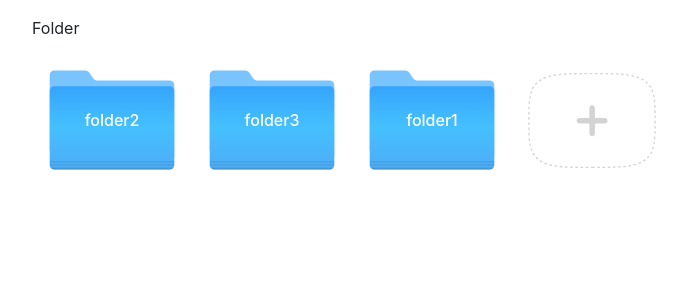
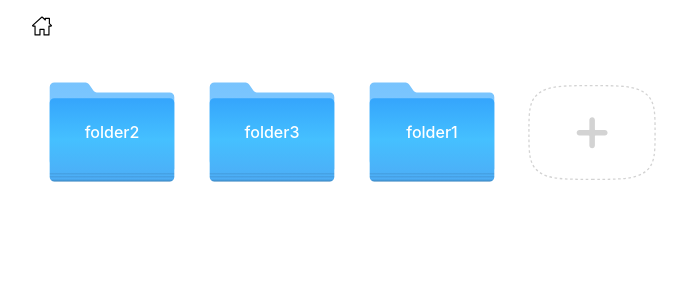
Before and after one commit to rahulrajsbkk/level-one-test, a React (Create React App) app: page / in a window 1280 px wide. Shown: the top 300 px of the page, without its empty margins (53-740 px from the left). Built offline with nearby package versions, Linux system fonts and the light colour scheme.

Commit message:
Bread Crumbs Fix

```diff
--- a/package.json
+++ b/package.json
@@ -10,7 +10,8 @@
     "react": "^16.12.0",
     "react-dom": "^16.12.0",
     "react-scripts": "3.3.0",
-    "reactstrap": "^8.4.0"
+    "reactstrap": "^8.4.0",
+    "use-state-with-callback": "^1.0.18"
   },
   "scripts": {
     "start": "react-scripts start",
--- a/src/App.js
+++ b/src/App.js
@@ -1,12 +1,14 @@
 import React from "react";
 import "bootstrap/dist/css/bootstrap.min.css";
-import "./static/css/main.css"
+import "./static/css/main.css";
 import FolderContextProvider from "./contexts/FolderContextProvider";
 import FolderContainer from "./components/FolderContainer/Index";
+import BreadCrumbs from "./components/BreadCrumbs/Index";
 
 function App() {
   return (
     <FolderContextProvider>{/*Provide Context To Components*/}
+      <BreadCrumbs />
       <FolderContainer />
     </FolderContextProvider>
   );
--- /dev/null
+++ b/src/components/BreadCrumbs/Index.js
@@ -0,0 +1,42 @@
+import React, { useContext } from "react";
+import { FolderContext } from "../../contexts/FolderContextProvider";
+import home from "../../static/images/home.svg";
+
+const BreadCrumbs = () => {
+  const { parent, goBack } = useContext(FolderContext);
+
+  return (
+    <div className="container d-flex my-3">
+      {parent.map(id => {
+        if (id === "") {
+          return (
+            <img
+              key={id}
+              onClick={() => {
+                console.log("onClick");
+                goBack("");
+              }}
+              src={home}
+              alt="home"
+              style={{ maxWidth: "20px", marginRight: "10px" }}
+            />
+          );
+        } else {
+          return (
+            <div
+              key={id}
+              onClick={() => {
+                console.log("onClick");
+                goBack(id);
+              }}
+            >
+              /{id}
+            </div>
+          );
+        }
+      })}
+    </div>
+  );
+};
+
+export default BreadCrumbs;
--- a/src/components/FolderContainer/Index.js
+++ b/src/components/FolderContainer/Index.js
@@ -4,13 +4,12 @@ import { FolderContext } from "../../contexts/FolderContextProvider";
 import AddFolderComponent from "../AddFolderComponent/Index";
 
 const FolderContainer = () => {
-  const { folder, title } = useContext(FolderContext); // State containing selected folder
+  const { currentFolder } = useContext(FolderContext); // State containing selected folder
   return (
     <div className="container">
-      <div className="mt-3">{title}</div>
       <div className="d-flex flex-wrap">
-        {folder
-          ? folder.map(folder => {
+        {currentFolder
+          ? currentFolder.map(folder => {
               return <FolderItem key={folder.id} folder={folder} />;
             })
           : null}
--- a/src/contexts/FolderContextProvider.js
+++ b/src/contexts/FolderContextProvider.js
@@ -1,32 +1,63 @@
-import React, { createContext, useState } from "react";
+import React, { createContext, useState, useEffect } from "react";
 import uuid from "uuid/v1";
 
 export const FolderContext = createContext();
 
 const FolderContextProvider = props => {
-  const [title, setTitle] = useState("Folder"); //State To Show Title Of Current Folder
+  const [parent, setParent] = useState([""]);
   const [folder, setFolder] = useState([
-    { title: "folder2", id: 1, child: "" },
-    { title: "folder3", id: 2, child: "" },
-    { title: "folder1", id: 3, child: "" }
+    { title: "folder2", id: "1", parent: [""] },
+    { title: "folder3", id: "2", parent: [""] },
+    { title: "folder1", id: "3", parent: [""] }
   ]); //State containing selected folder and sub folders
+  const [currentFolder, setCurrentFolder] = useState(folder);
 
   const addFolder = title => {
-    setFolder([...folder, { title, id: uuid(), child: "" }]);
-  }; //Add folder to selected folder
+    const obj = { title, id: uuid(), parent: parent };
+    setFolder([...folder, obj]);
+  }; //Add ffolderolder to selected folder
 
   const changeFolder = id => {
-    const index = folder.findIndex(x => x.id === id); //Find Index Of Clicked Folder to Acces Value From Array
-    setFolder(folder[index].child); //Change to inner folder
-    setTitle(folder[index].title); //Change Title
+    if (parent[parent.length - 1] !== id) {
+      setParent([...parent, id]);
+    }
+    setCurrentFolder(
+      folder.filter(folder => folder.parent[folder.parent.length - 1] === id)
+    );
   };
+
+  const goBack = id =>{
+
+    var tmp = parent;
+    console.log(id)
+
+    for(;;){
+      if(tmp[tmp.length-1]===id){
+        console.log("true")
+        setParent(tmp);
+        break;
+      }else{
+        tmp.pop();
+      }
+    }
+    setCurrentFolder(
+      folder.filter(folder => folder.parent[folder.parent.length - 1] === id)
+    );
+  }
+
+  useEffect(() => {
+    const id = parent[parent.length - 1];
+    changeFolder(id);
+  }, [folder]);
+
   return (
     <FolderContext.Provider
       value={{
-        title,
-        folder,
+        parent,
+        currentFolder,
         addFolder,
-        changeFolder
+        changeFolder,
+        goBack
       }}
     >
       {props.children}
```
Also changed, not shown: src/static/images/home.svg (added), 1 other file (tests, documents, lock files or other folders).
